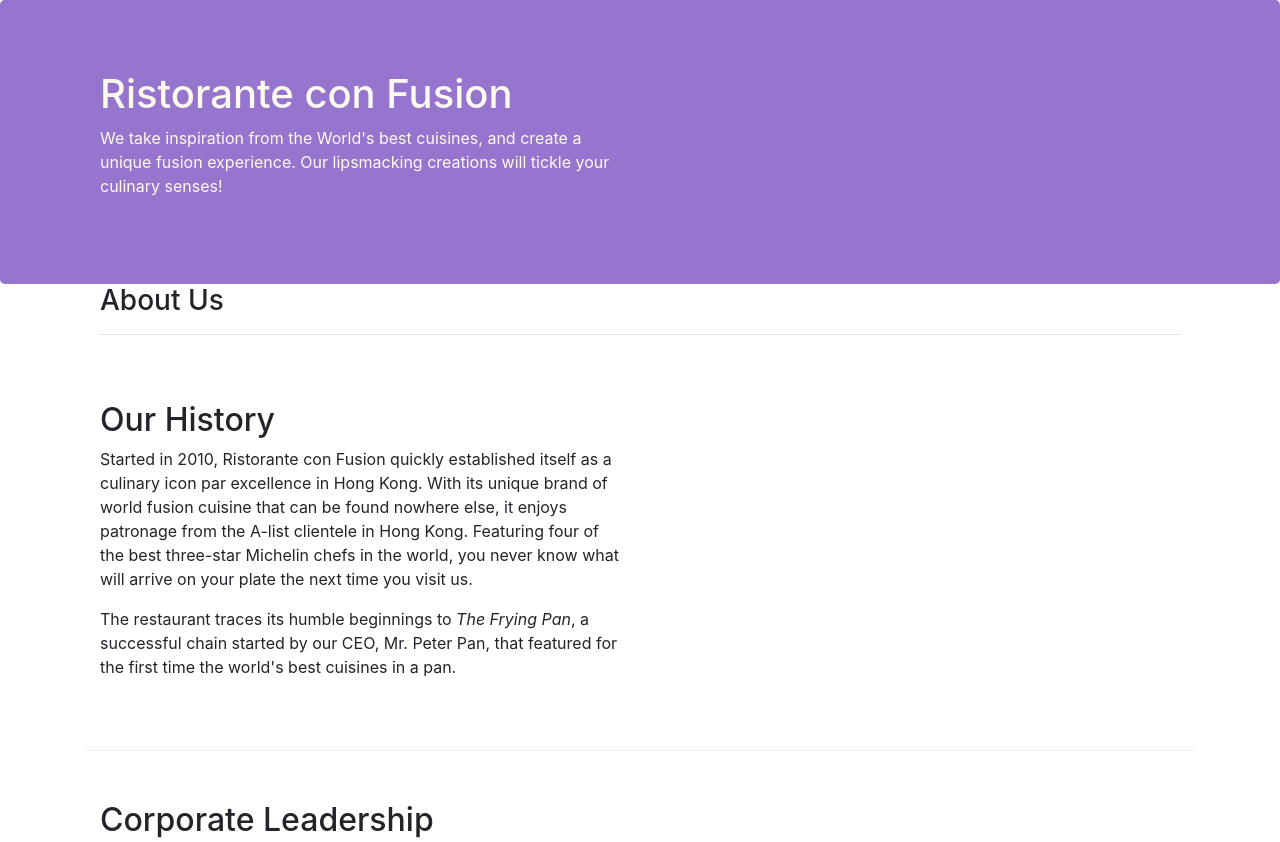
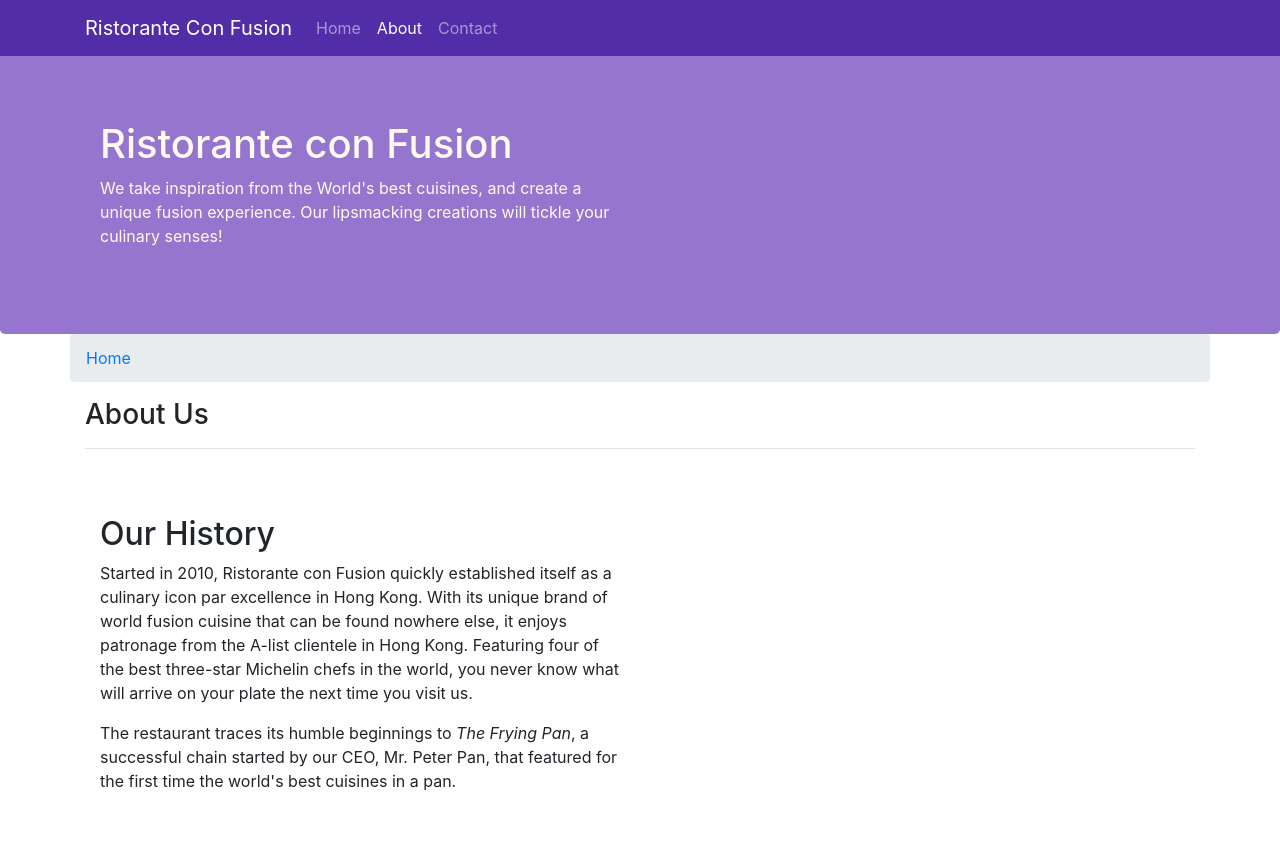
Before and after one commit to bernicetuazon/conFusion, a website: page aboutus.html in a window 1280 px wide. Shown: the top 842 px of the page. Drawn offline with nearby package versions, Linux system fonts and the light colour scheme.

Commit message:
Navbar and Breadcrumbs

```diff
--- a/aboutus.html
+++ b/aboutus.html
@@ -14,7 +14,30 @@
 </head>
 
 <body>
+  <!-- Navigation Bar -->
+  <nav class="navbar navbar-dark navbar-expand-sm fixed-top">
+    <div class="container">
+      <button class="navbar-toggler" type="button" data-toggle="collapse" data-target="#Navbar">
+        <span class="navbar-toggler-icon"></span>
+      </button>
+      <a class="navbar-brand" href="./index.html">Ristorante Con Fusion</a>
+      <div class="collapse navbar-collapse" id="Navbar">
+        <ul class="navbar-nav mr-auto">
+          <li class="nav-item">
+            <a class="nav-link" href="./index.html">Home</a>
+          </li>
+          <li class="nav-item active">
+            <a class="nav-link" href="#">About</a>
+          </li>
+          <li class="nav-item">
+            <a class="nav-link" href="#">Contact</a>
+          </li>
+        </ul>
+      </div>
+    </div>
+  </nav>
 
+  <!-- Header -->
   <header class="jumbotron">
     <div class="container">
       <div class="row row-header">
@@ -29,13 +52,19 @@
   </header>
 
   <div class="container">
-    <div class="row row-header">
+    <div class="row">
+      <ol class="col-12 breadcrumb">
+        <li class="breadcrumb-item">
+          <a href="./index.html">Home</a>
+        </li>
+      </ol>
       <div class="col-12">
         <h3>About Us</h3>
         <hr>
       </div>
     </div>
 
+    <!-- Content -->
     <div class="row row-content">
       <div class="col-12 col-sm-6">
         <h2>Our History</h2>
@@ -63,6 +92,7 @@
 
   </div>
 
+  <!-- Footer -->
   <footer class="footer">
     <div class="container">
       <div class="row">
--- a/css/styles.css
+++ b/css/styles.css
@@ -1,3 +1,12 @@
+body {
+  padding:50px 0px 0px 0px;
+  z-index=0;
+}
+
+.navbar-dark {
+  background-color: #512DA8;
+}
+
 .row-header{
   margin:0px auto;
   padding:0px;
```
Also changed, not shown: index.html (+26 -0 lines), 1 other file.
